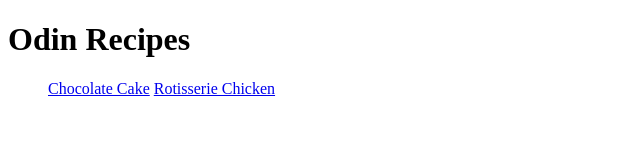
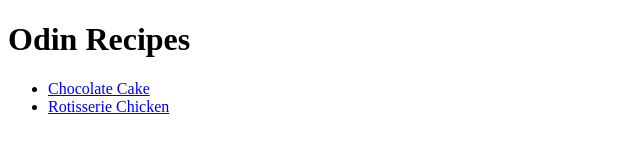
Before and after one commit to JoshuaSimpers/odin-recipes, a plain HTML site: page index.html in a window 1280 px wide. Shown: the whole page, without its empty margins (0-640 px from the left). Drawn offline with Linux system fonts and the light colour scheme.

Commit message:
Fixed the recipes not being properly displayed in a list

```diff
--- a/index.html
+++ b/index.html
@@ -8,8 +8,8 @@
   <body>
     <h1>Odin Recipes</h1>
     <ul>
-        <a href="recipes/chocolatecake.html">Chocolate Cake</a>
-        <a href="recipes/rotisseriechicken.html">Rotisserie Chicken</a>
+        <li><a href="recipes/chocolatecake.html">Chocolate Cake</a></li>
+        <li><a href="recipes/rotisseriechicken.html">Rotisserie Chicken</a></li>
     </ul>
   </body>
 </html>
```
